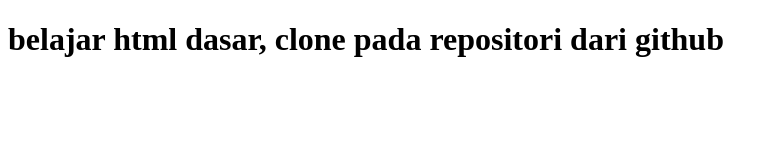
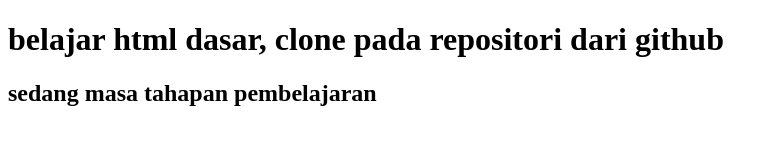
Before and after one commit to ninisantika/belajar-diniomic, a plain HTML site: page index.html in a window 1280 px wide. Shown: the whole page, without its empty margins (0-778 px from the left). Drawn offline with Linux system fonts and the light colour scheme.

Commit message:
belajar html dasar

```diff
--- a/index.html
+++ b/index.html
@@ -6,5 +6,6 @@
   </head>
   <body>
     <h1>belajar html dasar, clone pada repositori dari github</h1>
+    <h2>sedang masa tahapan pembelajaran</h2>
   </body>
 </html>
```
